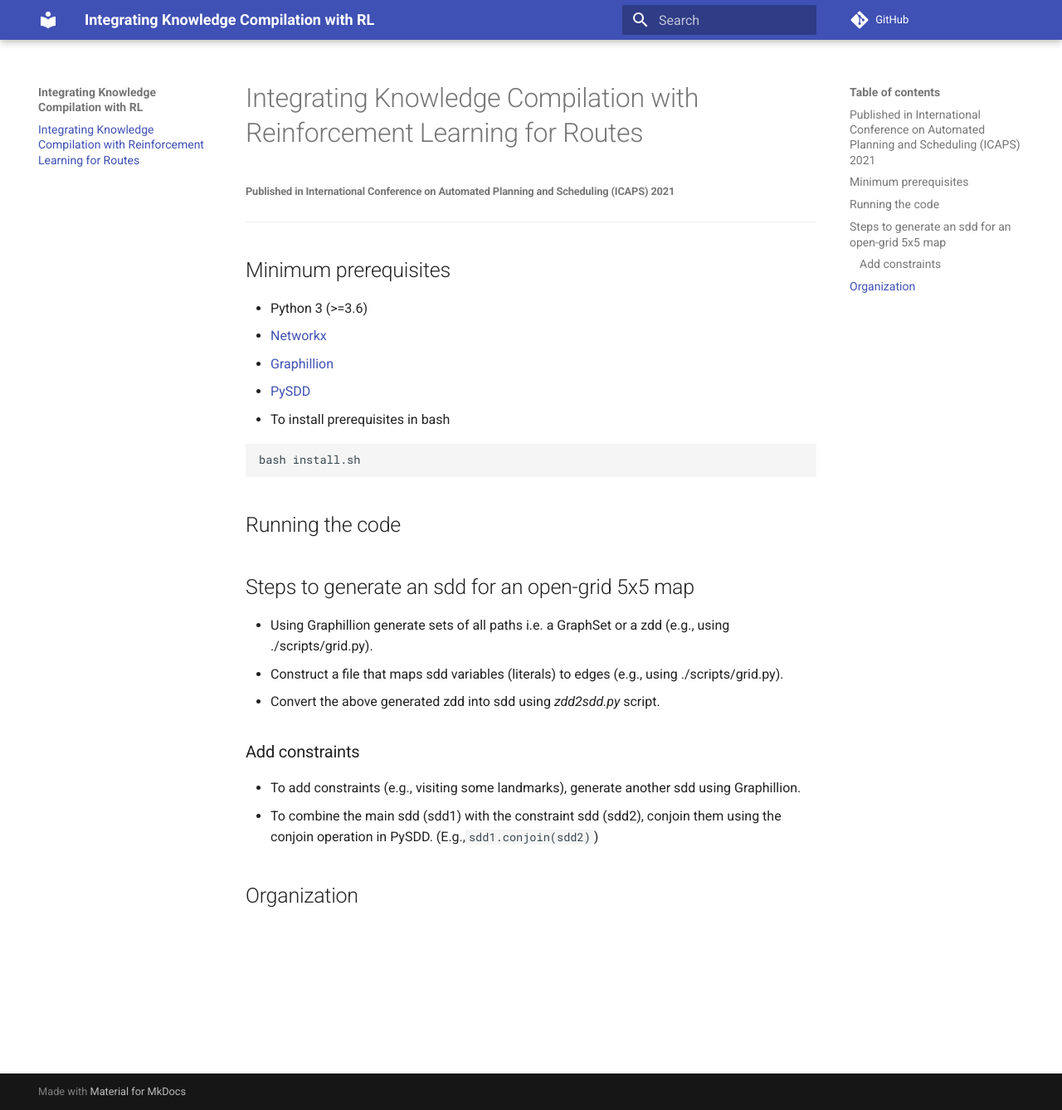
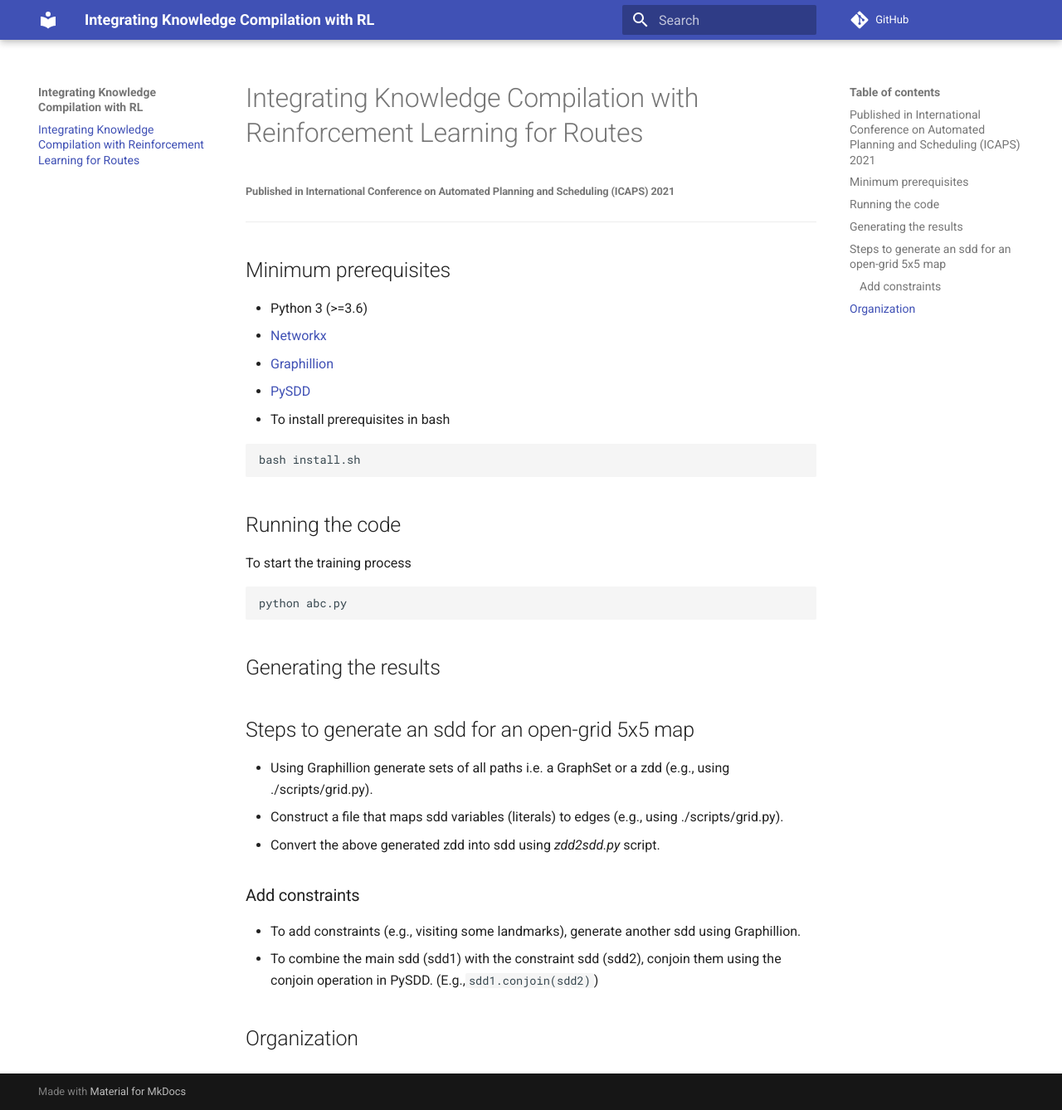
Before and after one commit to kushagra06/KCRL-Docs, an MkDocs documentation site: the page built from docs/index.md, in a window 1280 px wide and 1338 px high. Shown: the whole window at 83% size. Built offline with MkDocs 1.6.1 and Material for MkDocs 9.7.7, drawn with Linux system fonts in a browser that asks for light colours; comment, search, counter and statistics services are not loaded.

Commit message:
Update index.md

````diff
--- a/docs/index.md
+++ b/docs/index.md
@@ -16,7 +16,12 @@ bash install.sh
 ```
 
 ## Running the code
+To start the training process
+```
+python abc.py
+```
 
+## Generating the results
 
 ## Steps to generate an sdd for an open-grid 5x5 map
 * Using Graphillion generate sets of all paths i.e. a GraphSet or a zdd (e.g., using ./scripts/grid.py).
@@ -27,5 +32,4 @@ bash install.sh
 * To add constraints (e.g., visiting some landmarks), generate another sdd using Graphillion.
 * To combine the main sdd (sdd1) with the constraint sdd (sdd2), conjoin them using the conjoin operation in PySDD. (E.g.,``sdd1.conjoin(sdd2)``)
 
-
 ## Organization
````
